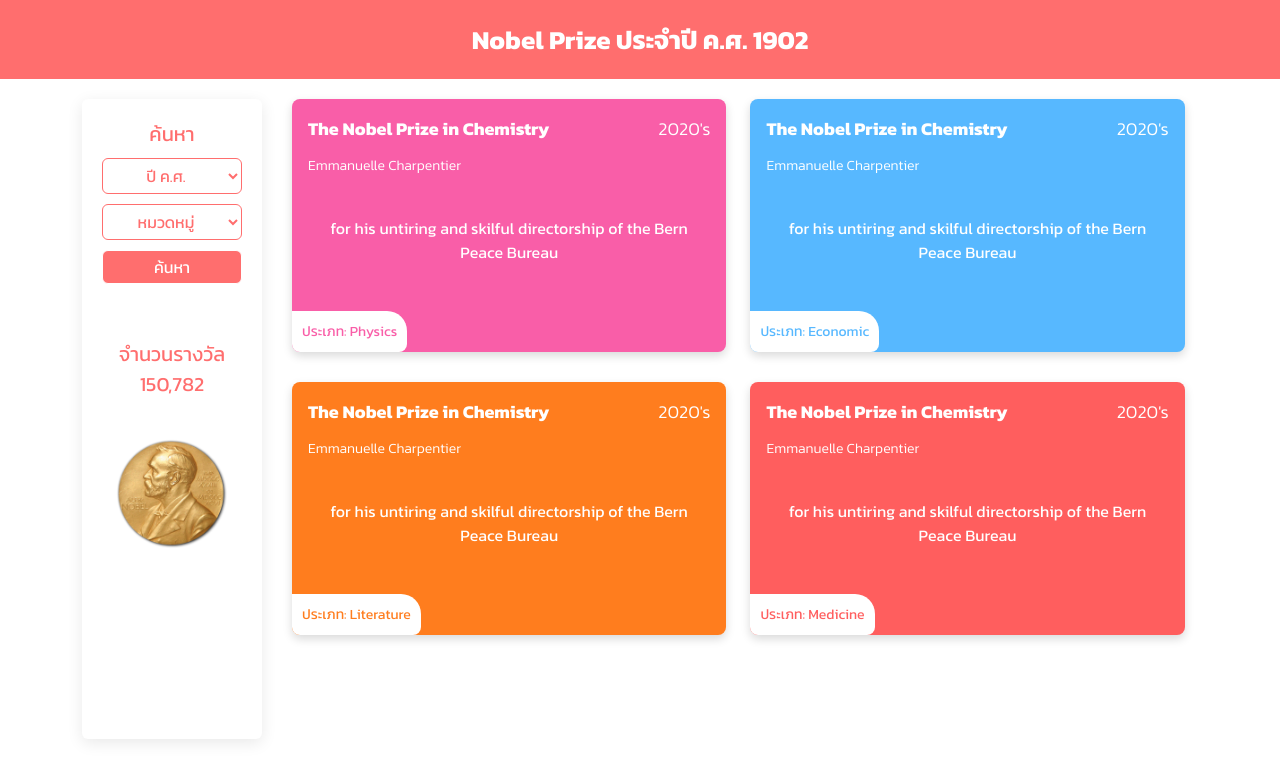
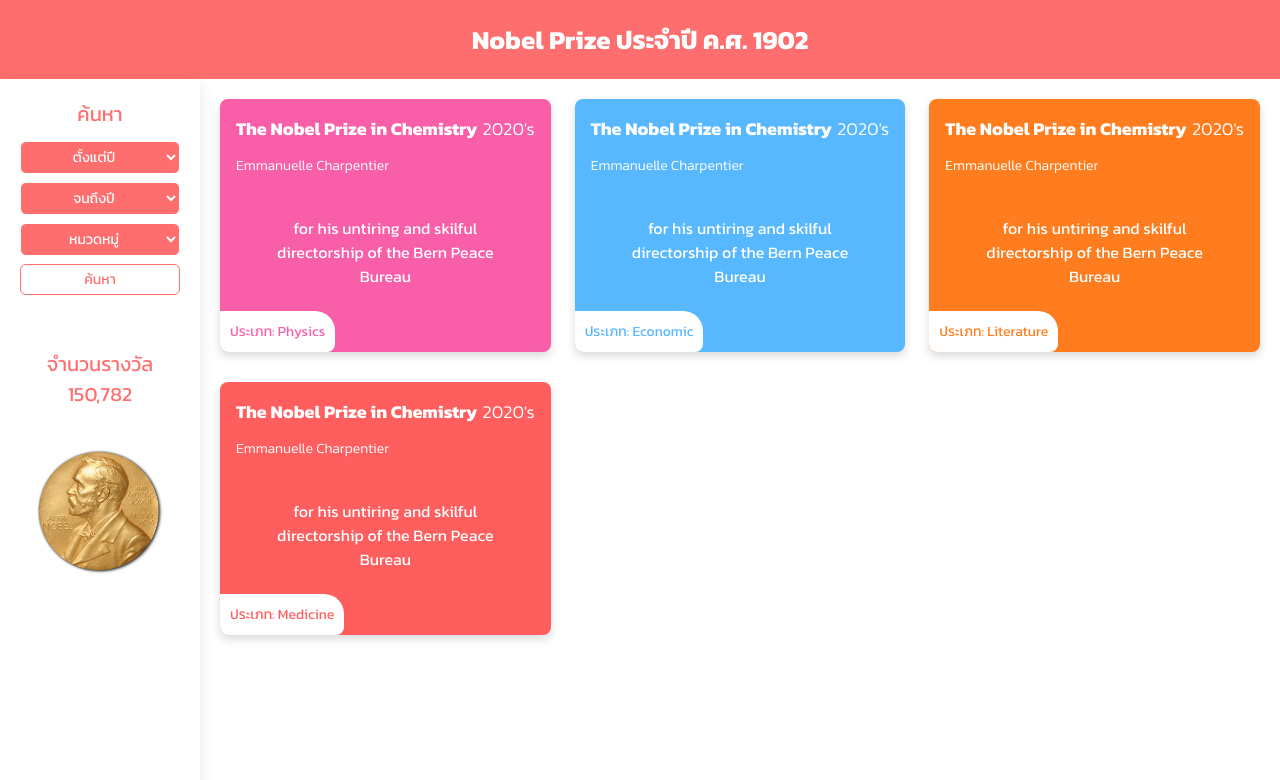
Before and after one commit to jatuponnop/nobel-prize, a React (Create React App) app: page / in a window 1280 px wide. Shown: the top 780 px of the page. Built offline with nearby package versions, Linux system fonts and the light colour scheme; the HTML template or start-up script is replaced by a standard one.

Commit message:
make it better design

```diff
--- a/package.json
+++ b/package.json
@@ -8,8 +8,10 @@
     "@testing-library/react": "^13.0.0",
     "@testing-library/user-event": "^13.2.1",
     "axios": "^1.1.3",
+    "bootstrap": "^5.2.2",
     "node-sass": "^8.0.0",
     "react": "^18.2.0",
+    "react-bootstrap": "^2.6.0",
     "react-dom": "^18.2.0",
     "react-redux": "^8.0.5",
     "react-router-dom": "^6.4.3",
--- a/public/index.html
+++ b/public/index.html
@@ -5,8 +5,6 @@
   <meta charset="utf-8" />
   <link rel="stylesheet" href="https://cdnjs.cloudflare.com/ajax/libs/font-awesome/6.2.0/css/all.min.css">
   <!-- CSS only -->
-  <link href="https://cdn.jsdelivr.net/npm/bootstrap@5.2.2/dist/css/bootstrap.min.css" rel="stylesheet"
-    integrity="sha384-Zenh87qX5JnK2Jl0vWa8Ck2rdkQ2Bzep5IDxbcnCeuOxjzrPF/et3URy9Bv1WTRi" crossorigin="anonymous">
   <title>IMED Nobel Project</title>
 
 </head>
--- a/src/App.js
+++ b/src/App.js
@@ -1,6 +1,7 @@
 import { BrowserRouter, Route, Routes } from "react-router-dom";
 import Home from "./pages/Home";
 import "./styles/global.scss"
+import 'bootstrap/dist/css/bootstrap.min.css';
 
 function App() {
   return (
--- a/src/components/detail/Detail.jsx
+++ b/src/components/detail/Detail.jsx
@@ -1,6 +1,7 @@
 import React from 'react'
 import Prize from '../prize/Prize'
 import styles from "./Detail.module.scss"
+import { Container, Col, Row } from 'react-bootstrap'
 
 const Detail = () => {
   let prize = {
@@ -37,19 +38,21 @@
   let prize4 = { ...prize, category: "Medicine" };
   return (
     <div className={styles.detail}>
-      <div className="row">
-        <div className="col-6">
-          <Prize prize={prize} />
-        </div>
-        <div className="col-6">
-          <Prize prize={prize2} />
-        </div>
-        <div className="col-6">
-          <Prize prize={prize3} />
-        </div>
-        <div className="col-6">
-          <Prize prize={prize4} />
-        </div>
+      <div className={styles.detailRow}>
+        <Row>
+          <Col lg={4} md={6} sm={12}>
+            <Prize prize={prize} />
+          </Col>
+          <Col lg={4} md={6} sm={12}>
+            <Prize prize={prize2} />
+          </Col>
+          <Col lg={4} md={6} sm={12}>
+            <Prize prize={prize3} />
+          </Col>
+          <Col lg={4} md={6} sm={12}>
+            <Prize prize={prize4} />
+          </Col>
+        </Row>
       </div>
     </div>
   )
--- a/src/components/detail/Detail.module.scss
+++ b/src/components/detail/Detail.module.scss
@@ -1,12 +1,13 @@
 @import "../../styles/variables.scss";
 
 .detail {
-  width: 80%;
-  display: inline-block;
-  margin-left: 30px;
+  position: absolute;
+  right: 0;
+  margin-left: $filterWidth;
+  padding: 20px;
   height: 100%;
-  .prizeTitle {
-  }
-  .awardYear {
+  .detailRow {
+    width: 100%;
+    margin-right: 20px;
   }
 }
--- a/src/components/filter/Filter.jsx
+++ b/src/components/filter/Filter.jsx
@@ -4,12 +4,16 @@
 const Filter = () => {
   return (
     <div className={styles.filter}>
-      <label className={`${styles.title} mb-1`}>ค้นหา </label>
-      <select className='outline'>
-        <option defaultChecked="true">ปี ค.ศ.</option>
+      <label className={`${styles.title} mb-2`}>ค้นหา </label>
+      <select>
+        <option defaultChecked="true">ตั้งแต่ปี</option>
         <option>ค.ศ. 1902</option>
       </select>
-      <select className='outline'>
+      <select>
+        <option defaultChecked="true">จนถึงปี</option>
+        <option>ค.ศ. 1902</option>
+      </select>
+      <select>
         <option>หมวดหมู่</option>
         <option>เคมี</option>
         <option>วิทยาศาสตร์เศรษฐกิจ</option>
@@ -18,7 +22,7 @@
         <option>ฟิสิกส์</option>
         <option>สรีรวิทยา/การแพทย์</option>
       </select>
-      <button className='btn'>ค้นหา</button>
+      <button className='btn-nobel outline'>ค้นหา</button>
       <div className={styles.prizeAmount}>
         <label className={styles.prizeAmountText}>
           จำนวนรางวัล
--- a/src/components/filter/Filter.module.scss
+++ b/src/components/filter/Filter.module.scss
@@ -3,13 +3,13 @@
 .filter {
   background-color: $secondary;
   height: 100%;
-  width: 180px;
+  width: $filterWidth;
   text-align: center;
   box-shadow: 0px 4px 16px rgba(0, 0, 0, 0.09);
   color: $primary;
   border-radius: 6px;
   padding: 20px 20px;
-  float: left;
+  position: fixed;
   .title {
     font-size: 20px;
   }
@@ -30,4 +30,8 @@
     height: auto;
     object-fit: cover;
   }
+  select {
+    font-size: 14px;
+    margin-bottom: 6px;
+  }
 }
--- a/src/styles/global.scss
+++ b/src/styles/global.scss
@@ -7,12 +7,17 @@
   padding: 0;
   box-sizing: border-box;
 }
+body {
+  max-height: 100vh;
+  overflow: hidden;
+}
 
 .container {
-  width: 1300px;
-  margin: 0 auto;
-  height: 80vh;
+  width: 100% !important;
+  height: 100vh;
+  margin: 0 !important;
   margin-top: 20px;
+  padding: 0 !important;
 }
 
 .mb-1 {
@@ -27,29 +32,34 @@
   padding: 4px 8px;
   width: 100%;
   text-align: center;
-  margin-bottom: 5px;
-  margin-top: 5px;
+  margin-bottom: 4px !important;
+  margin-top: 4px !important;
   border: 0px;
   background-color: $primary;
   color: $secondary;
   border: 1px solid $secondary;
 }
 
-.btn {
+.btn-nobel {
   border-radius: 6px;
   padding: 4px 8px;
   width: 100%;
   text-align: center;
-  margin-bottom: 5px;
-  margin-top: 5px;
+  margin-bottom: 4px !important;
+  margin-top: 4px !important;
   border: 0px;
   border: 1px solid $secondary;
   background-color: $primary;
   color: $secondary;
   transition: 0.2s;
+  font-size: 14px;
   &:hover {
     opacity: 0.8;
   }
+}
+label,
+span {
+  cursor: auto;
 }
 .outline {
   border: 1px solid $primary;
@@ -64,7 +74,7 @@
 }
 
 label {
-  display: block;
+  display: block !important;
 }
 
 .card-chemistry {
--- a/src/styles/variables.scss
+++ b/src/styles/variables.scss
@@ -9,3 +9,5 @@
 $peace: #56ce8d;
 $physics: #f95ea8;
 $medicine: #ff5e5e;
+
+$filterWidth: 200px;
```
Also changed, not shown: 2 other files (tests, documents, lock files or other folders).
